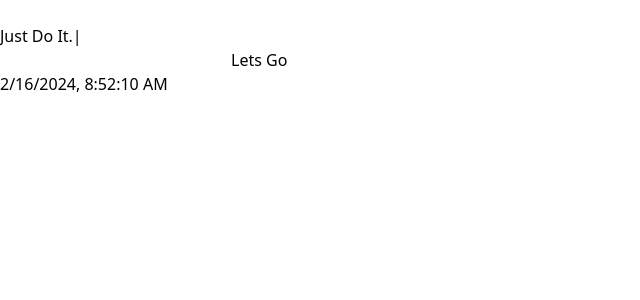
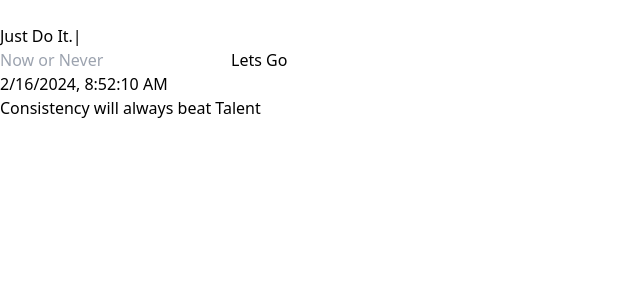
Before and after one commit to CyberGhost04/React_To_Do, a React (Vite) app: page / in a window 1280 px wide. Shown: the top 300 px of the page, without its empty margins (0-640 px from the left). Built offline with nearby package versions, Linux system fonts and the light colour scheme.

Commit message:
More features incoming

```diff
--- a/index.html
+++ b/index.html
@@ -6,7 +6,7 @@
     <meta name="viewport" content="width=device-width, initial-scale=1.0" />
     <title>To Do</title>
   </head>
-  <body>
+  <body style="overflow: hidden;">
     <div id="root" style="height:100%; width: 100vw;"></div>
     <script type="module" src="/src/main.jsx"></script>
   </body>
--- a/src/App.jsx
+++ b/src/App.jsx
@@ -16,11 +16,19 @@ function App() {
 
   const EditTask = () => { }
 
-  const DelTask = () => { }
+  const DelTask = (e, id) => {
+    let newtasks = tasks.filter((item) => {
+      return item.id!=id
+    })
+
+    settasks(newtasks)
+
+  }
 
   const AddTask = () => {
     settasks([...tasks, { id: uuidv4(), val }])
     console.log(tasks)
+    setval("")
   }
 
   const ValChanged = (e) => {
@@ -42,12 +50,13 @@ function App() {
           <h1 className='text-9xl text-white'>Just Do It.|</h1>
         </div>
         <div className="input flex justify-center align-middle">
-          <input type="text" id='task' className='w-[37%] h-[43px] rounded-l-[50px] bg-[#222222] text-white outline-none pl-6' value={val} onChange={ValChanged} />
-          <span className='w-20 h-[43px] text-black bg-white font-bold rounded-r-[50px] border-solid border-black border-2 flex flex-col align-middle justify-around pl-2 cursor-pointer' onClick={AddTask}>Lets Go</span>
+          <input type="text" placeholder='Now or Never' id='task' className='w-[37%] h-[43px] rounded-l-[50px] bg-[#222222] text-white outline-none pl-6' value={val} onChange={ValChanged} />
+          <button disabled={val.length<1} className='w-20 h-[43px] text-black bg-white font-bold rounded-r-[50px] border-solid border-black border-2 flex flex-col align-middle justify-around pl-2 cursor-pointer disabled:bg-[#222222] disabled:border-[#222222] disabled:text-[#222222]' onClick={AddTask}>Lets Go</button>
         </div>
       </div>
       <DateTime req={background} />
-      <div className={`p-4 nav h-[41vh] w-[100%] flex align-middle justify-center ${background}`}>
+      {tasks.length===0 && <div className={`p-4 flex justify-center ${background} text-[17px] text-white`}>Consistency will always beat Talent</div>}
+      <div className={`p-4 nav h-[42vh] w-[100%] flex align-middle justify-center ${background}`}>
         <div className="flex flex-col align-top gap-2 overflow-auto">
 
           {tasks.map((items) => {
@@ -55,7 +64,7 @@ function App() {
               <p className='pl-2 overflow-y-auto overflow-x-hidden break-all max-w-[16rem] max-h-[20rem]'>{items.val}</p>
               <div className="btns flex gap-4">
                 <button className='invert min-h-2 min-w-2 cursor-pointer' onClick={EditTask}><img src={Pencil} alt="" /></button>
-                <button className='invert min-h-2 min-w-2 cursor-pointer' onClick={DelTask}><img src={Check} alt="" /></button>
+                <button className='invert min-h-2 min-w-2 cursor-pointer' onClick={(e)=>{DelTask(e, items.id)}}><img src={Check} alt="" /></button>
               </div>
             </div>
           })}
```
